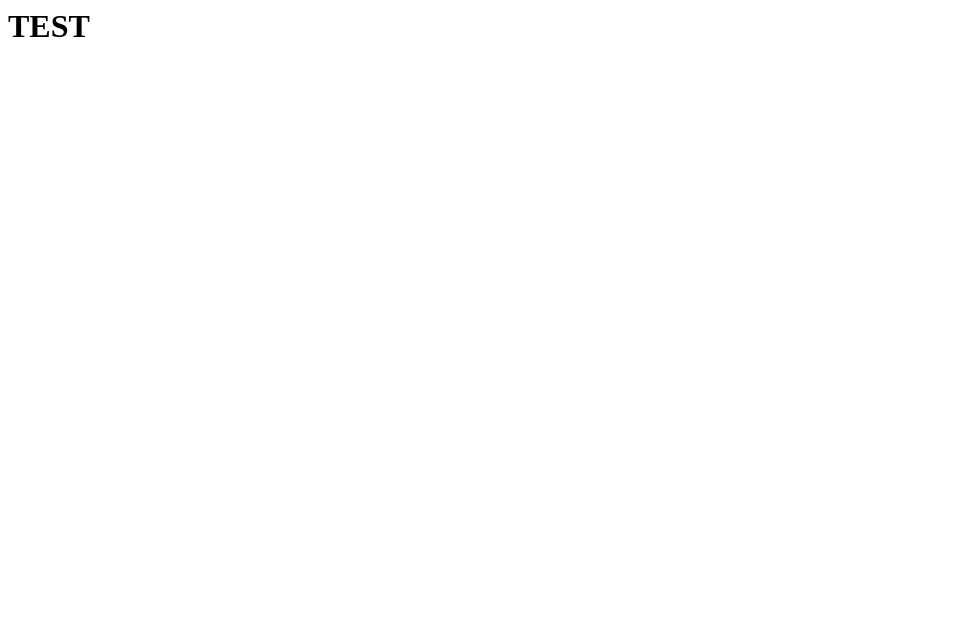
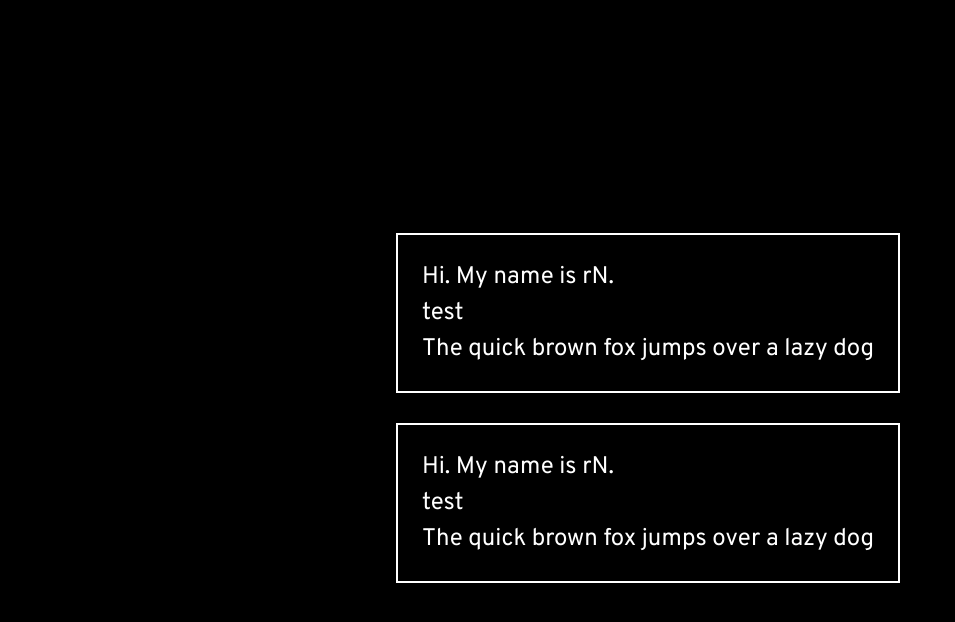
Before and after one commit to YuugenP/yuugenp_site, a plain HTML site: page index.html in a window 1280 px wide. Shown: the whole page, without its empty margins (0-955 px from the left). Drawn offline with Linux system fonts and the light colour scheme.

Commit message:
Added new stuff

```diff
--- a/index.html
+++ b/index.html
@@ -1,6 +1,36 @@
 <html>
-<title>test</title>
+<head>
+	<link href="styles.css" rel="stylesheet">
+</head>
+
+<title>rN</title>
+
 <body>
-<h1>TEST</h1>
+	<div class="bigbox">
+		<div class="box">
+			<div class="content">
+				Hi. My name is rN.
+			</div>
+			<div class="content">
+				test
+			</div>
+			<div class="content">
+				The quick brown fox jumps over a lazy dog
+			</div>
+		</div>
+		<br>
+		<div class="box">
+			<div class="content">
+				Hi. My name is rN.
+			</div>
+			<div class="content">
+				test
+			</div>
+			<div class="content">
+				The quick brown fox jumps over a lazy dog
+			</div>
+		</div>
+	</div>
 </body>
+
 </html>
--- /dev/null
+++ b/styles.css
@@ -0,0 +1,35 @@
+@import url('https://fonts.googleapis.com/css?family=Kosugi+Maru|Overpass&display=swap');
+
+body {
+	background-color: 0;
+	display: flex;
+	font-family: 'Overpass', sans-serif;
+	color: white;
+	justify-content: center;
+    align-items: center;
+    height: 100vh;
+    width: 100vw;
+    font-size: 150%;
+    overflow: hidden;
+}
+
+#jp {
+	font-family: 'Kosugi Maru', sans-serif;
+}
+
+.bigbox {
+	display:block;
+	flex-flow:row;
+}
+.box {
+	display: block;
+	flex-flow:row;
+	border: 2px solid #FFF;
+	padding: 1em
+}
+
+.content {
+	display: block;
+	flex-flow:row;
+	line-height: 1.5em
+}
```
